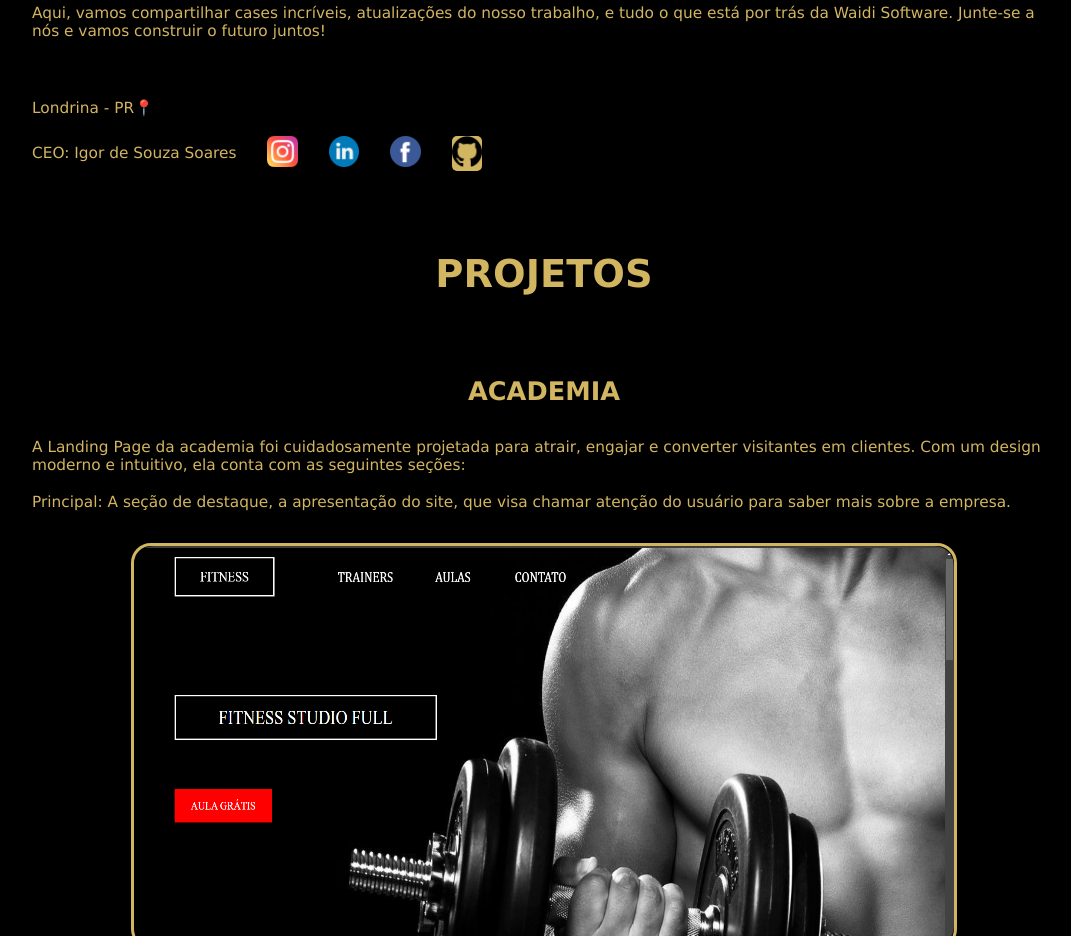
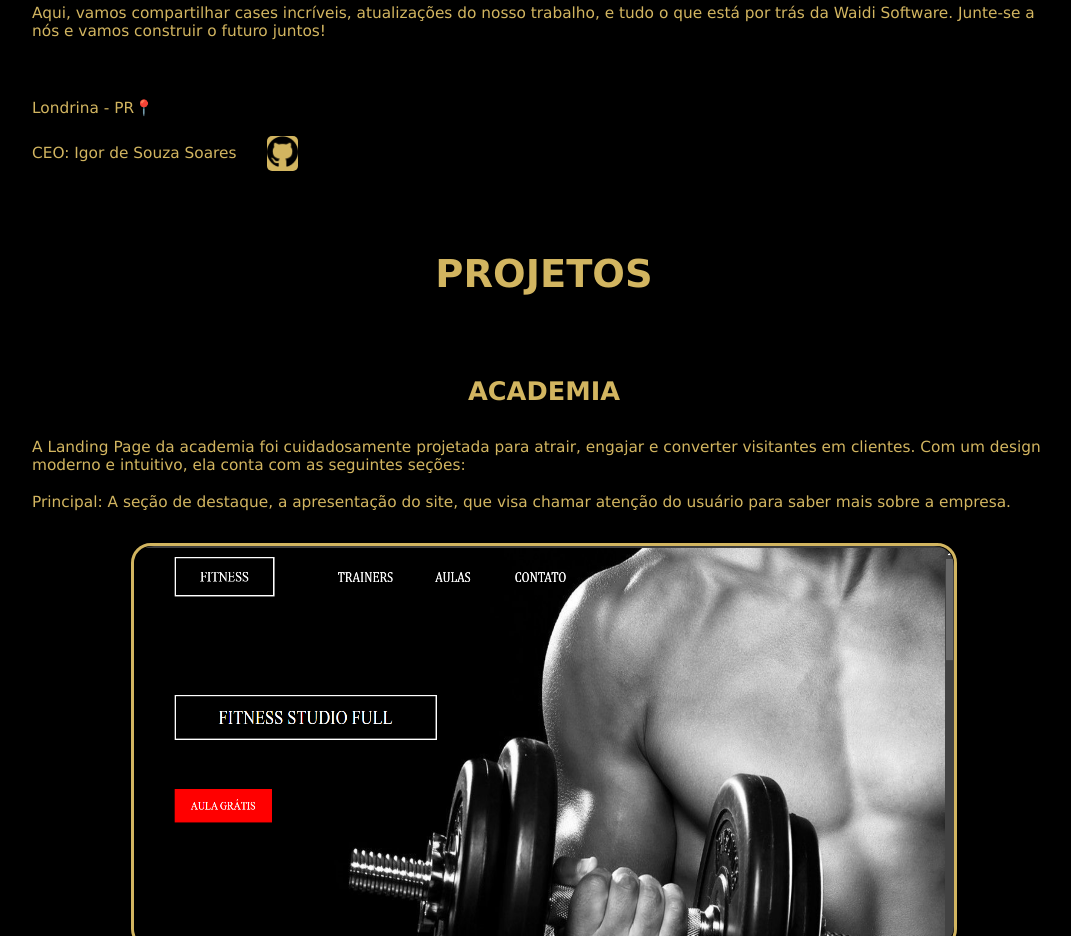
Before and after one commit to WaidiCompany/Site, a plain HTML site: page index.html in a window 1280 px wide. Shown: the part 1300-2236 px from the top of the page, without its empty margins (96-1167 px from the left). Drawn offline with Linux system fonts and the light colour scheme.

Commit message:
version 1.0

```diff
--- a/index.html
+++ b/index.html
@@ -76,24 +76,6 @@
 
             <p id="text-CEO">CEO: Igor de Souza Soares</p>
 
-            <a target="_blank" class="social-CEO" href="https://www.instagram.com/igor17soares/">
-                <figure class="body-CEO">
-                    <img class="img-CEO" src="IMG/instagram.png" alt="Instagram">
-                </figure>
-            </a>
-
-            <a target="_blank" class="social-CEO" href="https://www.linkedin.com/in/igor-de-souza-soares-b4b81a337/">
-                <figure class="body-CEO">
-                    <img class="img-CEO" src="IMG/linkedin.png" alt="Linkedin">
-                </figure>
-            </a>
-
-            <a target="_blank" class="social-CEO" href="https://www.facebook.com/profile.php?id=61563396055114">
-                <figure class="body-CEO">
-                    <img class="img-CEO" src="IMG/facebook.png" alt="Facebook">
-                </figure>
-            </a>
-
             <a target="_blank" id="body-git-CEO" class="social-CEO" href="https://github.com/igorsoares17">
                 <figure class="body-CEO">
                     <img class="img-CEO" src="IMG/logotipo-do-github.png" alt="GitHub">
```
